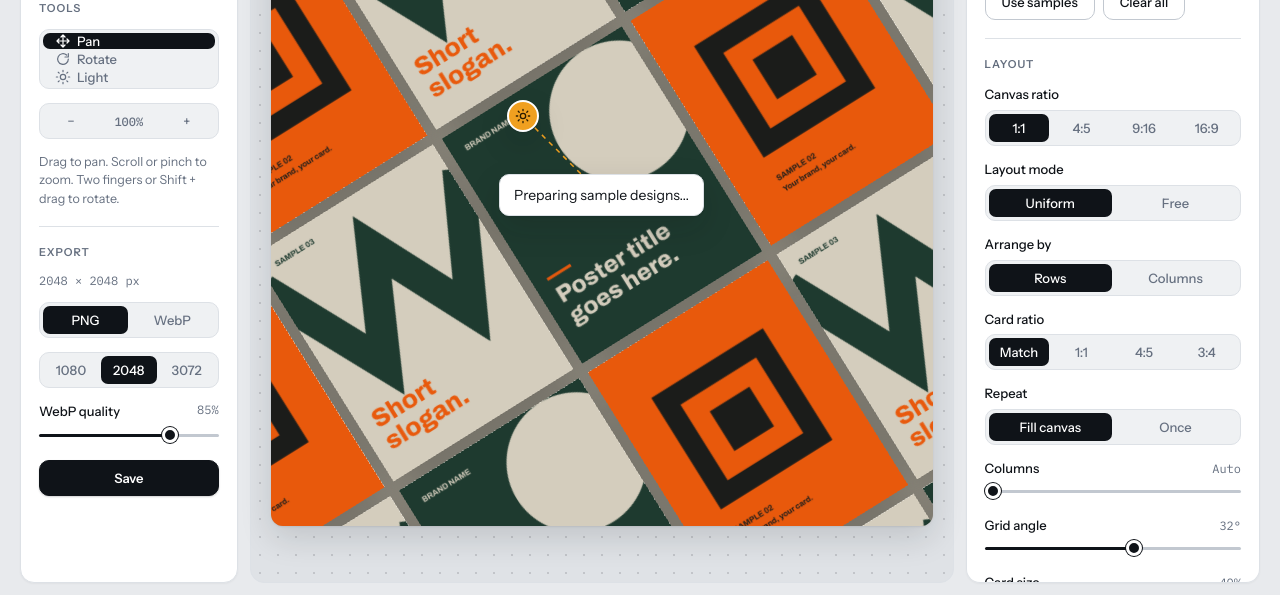
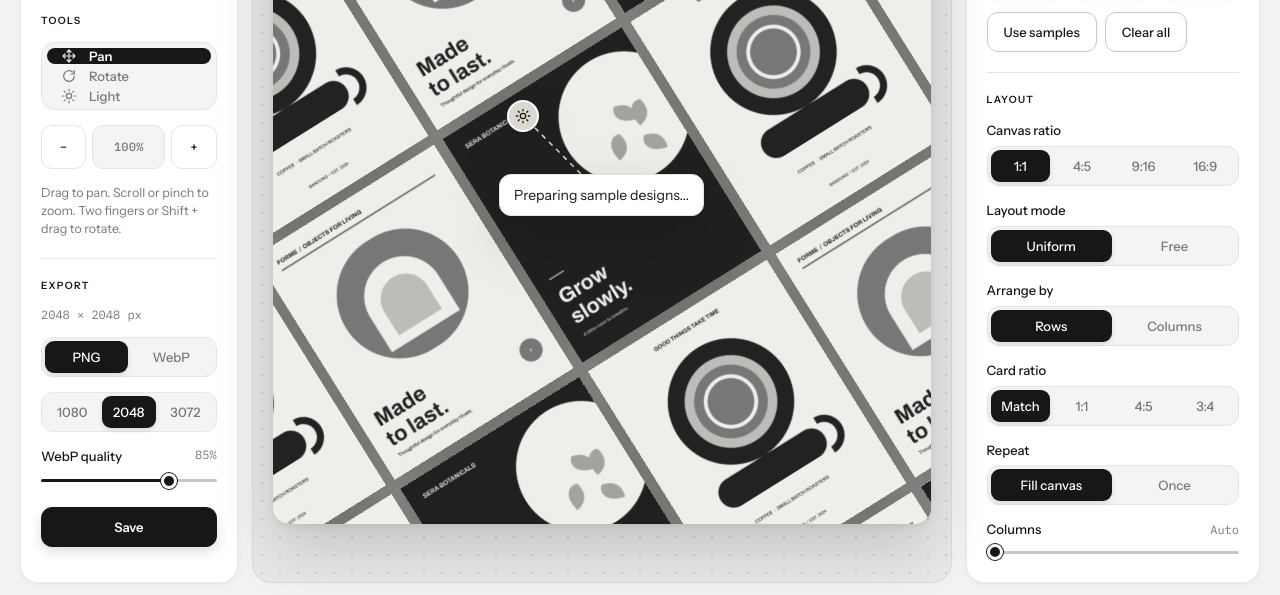
Before and after one commit to revaldyas/flatlay-mockup, a plain HTML site: page index.html in a window 1280 px wide. Shown: the part 213-808 px from the top of the page. Drawn offline with nearby package versions, Linux system fonts and the light colour scheme.

Commit message:
Refine monochrome studio controls

```diff
--- a/index.html
+++ b/index.html
@@ -4,46 +4,49 @@
 <link rel="preconnect" href="https://fonts.gstatic.com" crossorigin>
 <link rel="stylesheet" href="https://fonts.googleapis.com/css2?family=Archivo:wght@400;500;600;700;800&family=Instrument+Sans:wght@400;500;600&family=IBM+Plex+Mono:wght@400;500&display=swap">
 <style>
-/* Layout: tools | canvas workspace | settings. Cool slate neutrals, ink as the one action colour,
-   hairline borders so every container reads as its own surface. */
+/* Layout: tools | canvas workspace | settings. Minimal black and white studio. */
 :root {
-  --bg: #e8eaed;
+  --bg: #f2f2f0;
   --panel: #ffffff;
-  --work: #dfe2e6;
-  --dot: rgba(15, 19, 24, 0.14);
-  --field: #eff1f3;
-  --ink: #0f1318;
-  --muted: #667080;
-  --line: #dde1e6;
-  --line-strong: #c2c8d0;
-  --accent: #0f1318;
+  --work: #e8e8e6;
+  --dot: rgba(20, 20, 20, 0.12);
+  --field: #f4f4f2;
+  --ink: #171717;
+  --muted: #777777;
+  --line: #e5e5e3;
+  --line-strong: #c7c7c4;
+  --accent: #171717;
   --on-accent: #ffffff;
-  --focus: #3d63f2;
-  --sun: #f0a020;
-  --r: 10px;
-  --h: 36px;
+  --choice: #171717;
+  --choice-text: #ffffff;
+  --focus: #555555;
+  --sun: #d8d8d4;
+  --r: 12px;
+  --h: 40px;
   --font: "Instrument Sans", system-ui, -apple-system, "Segoe UI", Roboto, sans-serif;
   --display: "Archivo", "Instrument Sans", system-ui, sans-serif;
   --mono: "IBM Plex Mono", ui-monospace, Menlo, Consolas, monospace;
-  --card: 0 1px 2px rgba(15, 19, 24, 0.04);
-  --lift: 0 1px 2px rgba(15, 19, 24, 0.08), 0 12px 32px rgba(15, 19, 24, 0.14);
+  --card: 0 2px 8px rgba(0, 0, 0, 0.035), 0 1px 2px rgba(0, 0, 0, 0.03);
+  --lift: 0 3px 8px rgba(0, 0, 0, 0.08), 0 24px 60px rgba(0, 0, 0, 0.16);
 }
 @media (prefers-color-scheme: dark) {
   :root:not([data-theme="light"]) {
-    --bg: #090b0d; --panel: #14171b; --work: #0e1114; --dot: rgba(255, 255, 255, 0.08); --field: #1c2025;
-    --ink: #eceff2; --muted: #8a94a1; --line: #242930; --line-strong: #39414b;
-    --accent: #eceff2; --on-accent: #0b0d10; --focus: #8097ff; --sun: #f5b544;
-    --card: 0 1px 2px rgba(0, 0, 0, 0.4);
-    --lift: 0 1px 2px rgba(0, 0, 0, 0.5), 0 12px 32px rgba(0, 0, 0, 0.5);
+    --bg: #151515; --panel: #202020; --work: #111111; --dot: rgba(255, 255, 255, 0.07); --field: #292929;
+    --ink: #f1f1ef; --muted: #a0a0a0; --line: #343434; --line-strong: #505050;
+    --accent: #f1f1ef; --on-accent: #171717; --focus: #bcbcbc; --sun: #d8d8d4;
+    --choice: #3b3b3b; --choice-text: #f1f1ef;
+    --card: 0 2px 8px rgba(0, 0, 0, 0.18);
+    --lift: 0 3px 8px rgba(0, 0, 0, 0.24), 0 24px 60px rgba(0, 0, 0, 0.4);
     color-scheme: dark;
   }
 }
 :root[data-theme="dark"] {
-  --bg: #090b0d; --panel: #14171b; --work: #0e1114; --dot: rgba(255, 255, 255, 0.08); --field: #1c2025;
-  --ink: #eceff2; --muted: #8a94a1; --line: #242930; --line-strong: #39414b;
-  --accent: #eceff2; --on-accent: #0b0d10; --focus: #8097ff; --sun: #f5b544;
-  --card: 0 1px 2px rgba(0, 0, 0, 0.4);
-  --lift: 0 1px 2px rgba(0, 0, 0, 0.5), 0 12px 32px rgba(0, 0, 0, 0.5);
+  --bg: #151515; --panel: #202020; --work: #111111; --dot: rgba(255, 255, 255, 0.07); --field: #292929;
+  --ink: #f1f1ef; --muted: #a0a0a0; --line: #343434; --line-strong: #505050;
+  --accent: #f1f1ef; --on-accent: #171717; --focus: #bcbcbc; --sun: #d8d8d4;
+  --choice: #3b3b3b; --choice-text: #f1f1ef;
+  --card: 0 2px 8px rgba(0, 0, 0, 0.18);
+  --lift: 0 3px 8px rgba(0, 0, 0, 0.24), 0 24px 60px rgba(0, 0, 0, 0.4);
   color-scheme: dark;
 }
 
@@ -145,7 +148,7 @@ kbd { flex: none; min-width: 34px; padding: 4px 8px; text-align: center; font: 5
   position: relative; aspect-ratio: var(--ratio, 1);
   width: min(100%, calc(80vh * var(--ratio, 1)));
   width: min(100cqw, calc(100cqh * var(--ratio, 1)));
-  border-radius: 12px; background: #aba698; overflow: hidden; box-shadow: var(--lift);
+  border-radius: 12px; background: #a6a6a2; overflow: hidden; box-shadow: var(--lift);
 }
 .stage.drop { outline: 3px solid var(--focus); outline-offset: -3px; }
 canvas#gl { display: block; width: 100%; height: 100%; touch-action: none; cursor: grab; }
@@ -243,6 +246,59 @@ input[type=range]::-moz-range-thumb { box-sizing: border-box; width: 16px; heigh
 .sw input[type=color]::-moz-color-swatch { border: 0; border-radius: var(--r); }
 
 @media (prefers-reduced-motion: reduce) { * { scroll-behavior: auto !important; transition: none !important; } }
+
+/* minimal monochrome studio */
+body { background: var(--bg); }
+.app { gap: 14px; }
+.side { padding: 20px; border-color: color-mix(in srgb, var(--line) 82%, transparent); border-radius: 18px; }
+.side section { gap: 15px; padding: 20px 0; }
+.side section:first-child { padding-top: 0; }
+h1 { font-size: 21px; letter-spacing: -0.035em; }
+h2 { color: var(--accent); font-size: 10px; letter-spacing: .13em; }
+.logo { border-radius: 13px; background: var(--accent); color: var(--on-accent); }
+.by { font-size: 11px; }
+.tagline { max-width: 28ch; line-height: 1.55; }
+.center { border: 1px solid color-mix(in srgb, var(--line-strong) 44%, transparent); border-radius: 20px; }
+.stage { border-radius: 16px; }
+.btn { border-radius: 11px; transition: transform .16s ease, background-color .16s ease, border-color .16s ease, box-shadow .16s ease; }
+.btn:hover { border-color: var(--accent); box-shadow: 0 4px 12px rgba(0, 0, 0, .08); transform: translateY(-1px); }
+.btn.solid { background: var(--accent); border-color: var(--accent); box-shadow: 0 5px 12px rgba(0, 0, 0, .13); }
+.seg { border-radius: 12px; }
+.seg button { border-radius: 9px; }
+.seg button[aria-checked="true"] { box-shadow: 0 2px 5px rgba(0, 0, 0, .12); }
+.seg.v { gap: 4px; padding: 5px; border-radius: 14px; }
+.seg.v button {
+  height: 42px; padding: 0 14px; gap: 12px; border-radius: 9px;
+  color: var(--muted); transition: background-color .15s ease, color .15s ease;
+}
+.seg.v button:not([aria-checked="true"]):hover { background: color-mix(in srgb, var(--ink) 6%, var(--field)); color: var(--ink); }
+.seg.v button[aria-checked="true"] {
+  color: var(--choice-text); background: var(--choice); box-shadow: none; font-weight: 600;
+}
+.seg.v button[aria-checked="true"] svg { opacity: .9; }
+.seg.zoom { gap: 6px; padding: 0; border: 0; background: transparent; }
+.seg.zoom button {
+  min-width: 44px; height: 44px; padding: 0; border: 1px solid var(--line); border-radius: 11px;
+  background: var(--panel); color: var(--ink); transition: background-color .15s ease, border-color .15s ease;
+}
+.seg.zoom button:hover { background: var(--field); border-color: var(--line-strong); }
+.seg.zoom #zoomVal {
+  flex: 1; padding: 0 14px; border-color: var(--line); background: var(--field); color: var(--muted);
+  font: 500 12px var(--mono); letter-spacing: .02em;
+}
+.seg.zoom #zoomVal:hover { background: var(--panel); color: var(--ink); }
+.dz { min-height: 48px; border-radius: 13px; border-color: var(--line-strong); background: var(--field); }
+.dz:hover, .dz.drop { border-color: var(--accent); background: color-mix(in srgb, var(--accent) 6%, var(--panel)); }
+#list { gap: 9px; }
+#list li { border-radius: 11px; box-shadow: var(--card); }
+#list .tag { padding: 2px 6px; border-radius: 5px; }
+.sw button, .sw input[type=color] { border-radius: 10px; }
+@media (max-width: 900px) {
+  body { padding: 10px; }
+  .app { gap: 10px; }
+  .center { min-height: min(80vw, 560px); }
+  .side { padding: 18px; }
+}
 </style>
 
 <div class="app">
@@ -419,13 +475,13 @@ input[type=range]::-moz-range-thumb { box-sizing: border-box; width: 16px; heigh
       <div class="ctl">
         <span class="lbl" id="l-bg">Warna latar</span>
         <div class="sw" id="sw" role="group" aria-labelledby="l-bg">
-          <button type="button" data-c="#aba698" aria-label="Abu hangat" title="Abu hangat" style="background:#aba698"></button>
-          <button type="button" data-c="#e7e5df" aria-label="Putih tulang" title="Putih tulang" style="background:#e7e5df"></button>
+          <button type="button" data-c="#a6a6a2" aria-label="Abu-abu" title="Abu-abu" style="background:#a6a6a2"></button>
+          <button type="button" data-c="#e7e7e4" aria-label="Abu muda" title="Abu muda" style="background:#e7e7e4"></button>
           <button type="button" data-c="#ffffff" aria-label="Putih" title="Putih" style="background:#ffffff"></button>
-          <button type="button" data-c="#b9c2b3" aria-label="Hijau pucat" title="Hijau pucat" style="background:#b9c2b3"></button>
-          <button type="button" data-c="#d6c7b0" aria-label="Pasir" title="Pasir" style="background:#d6c7b0"></button>
-          <button type="button" data-c="#2a2e2c" aria-label="Arang" title="Arang" style="background:#2a2e2c"></button>
-          <input type="color" id="bg" value="#aba698" aria-label="Pilih warna lain">
+          <button type="button" data-c="#c7c7c3" aria-label="Perak" title="Perak" style="background:#c7c7c3"></button>
+          <button type="button" data-c="#777777" aria-label="Abu gelap" title="Abu gelap" style="background:#777777"></button>
+          <button type="button" data-c="#222222" aria-label="Hitam" title="Hitam" style="background:#222222"></button>
+          <input type="color" id="bg" value="#a6a6a2" aria-label="Pilih warna lain">
         </div>
       </div>
     </section>
@@ -689,7 +745,7 @@ input[type=range]::-moz-range-thumb { box-sizing: border-box; width: 16px; heigh
   const CARD_RATIOS = { '1:1': 1, '4:5': 4 / 5, '3:4': 3 / 4 };
   const S = {
     designs: [], canvasRatio: '1:1', cardRatio: 'auto', angle: 32, size: 40, gap: 4, tilt: 0,
-    mode: 'seq', seed: 1, bg: '#aba698', shAmt: 38, shDist: 3, shSoft: 45, glow: 0, lightAngle: 135,
+    mode: 'seq', seed: 1, bg: '#a6a6a2', shAmt: 38, shDist: 3, shSoft: 45, glow: 0, lightAngle: 135,
     exportW: 2048, repeat: true, cols: 0, fmt: 'png', quality: 85, panX: 0, panY: 0, zoom: 1, tool: 'pan', lens: 45, radius: 0, layout: 'uniform', flow: 'row'
   };
   const WF = 10, FOV = 30, T = 0.018, D2R = Math.PI / 180, MAXD = 24;
@@ -1140,24 +1196,40 @@ input[type=range]::-moz-range-thumb { box-sizing: border-box; width: 16px; heigh
       const g = c.getContext('2d');
       g.textBaseline = 'alphabetic';
       if (i === 0) {
-        g.fillStyle = '#1e3a2f'; g.fillRect(0, 0, W, H);
-        g.fillStyle = '#d4cdbd'; g.beginPath(); g.arc(780, 330, 330, 0, Math.PI * 2); g.fill();
-        g.fillStyle = '#e8590c'; g.fillRect(70, 820, 130, 14);
-        g.fillStyle = '#d4cdbd'; g.font = F(700, 38); g.fillText(tr('NAMA MEREK'), 70, 110);
-        g.font = F(800, 112); g.fillText(tr('Judul poster'), 70, 960); g.fillText(tr('di sini.'), 70, 1075);
+        g.fillStyle = '#202020'; g.fillRect(0, 0, W, H);
+        g.fillStyle = '#eeeeeb'; g.beginPath(); g.arc(785, 365, 310, 0, Math.PI * 2); g.fill();
+        [[725, 425, -1], [820, 490, 1], [770, 300, 1], [895, 335, -1]].forEach(function (p) {
+          g.save(); g.translate(p[0], p[1]); g.rotate(p[2] * -.55);
+          g.beginPath(); g.moveTo(0, 125); g.bezierCurveTo(-65, 65, -45, 5, 0, 0); g.bezierCurveTo(45, 45, 42, 88, 0, 125); g.fillStyle = '#a3a39e'; g.fill();
+          g.restore();
+        });
+        g.fillStyle = '#eeeeeb'; g.font = F(600, 31); g.fillText('SERA BOTANICALS', 72, 100);
+        g.fillStyle = '#a3a39e'; g.fillRect(74, 830, 82, 7);
+        g.fillStyle = '#eeeeeb'; g.font = F(700, 100); g.fillText('Grow', 70, 970); g.fillText('slowly.', 70, 1080);
+        g.font = F(500, 24); g.fillStyle = '#bcbcb8'; g.fillText('A little room to breathe.', 74, 1150);
       } else if (i === 1) {
-        g.fillStyle = '#e8590c'; g.fillRect(0, 0, W, H);
-        g.fillStyle = '#1b1c1a'; g.fillRect(190, 260, 620, 620);
-        g.fillStyle = '#e8590c'; g.fillRect(290, 360, 420, 420);
-        g.fillStyle = '#1b1c1a'; g.fillRect(390, 460, 220, 220);
-        g.font = F(700, 38); g.fillText(tr('CONTOH 02'), 190, 1010);
-        g.fillStyle = '#1b1c1a'; g.fillText(tr('Merek kamu, kartumu.'), 190, 1070);
+        g.fillStyle = '#eeeeeb'; g.fillRect(0, 0, W, H);
+        g.fillStyle = '#222222'; g.beginPath(); g.arc(500, 480, 300, 0, Math.PI * 2); g.fill();
+        g.fillStyle = '#bcbcb8'; g.beginPath(); g.arc(500, 480, 220, 0, Math.PI * 2); g.fill();
+        g.fillStyle = '#777777'; g.beginPath(); g.arc(500, 480, 175, 0, Math.PI * 2); g.fill();
+        g.strokeStyle = '#eeeeeb'; g.lineWidth = 18; g.beginPath(); g.arc(500, 480, 120, 0, Math.PI * 2); g.stroke();
+        g.fillStyle = '#222222'; g.beginPath(); g.roundRect(210, 780, 580, 145, 72); g.fill();
+        g.beginPath(); g.arc(790, 850, 80, -Math.PI / 2, Math.PI / 2); g.strokeStyle = '#222222'; g.lineWidth = 34; g.stroke();
+        g.fillStyle = '#222222'; g.textAlign = 'center'; g.font = F(700, 28); g.fillText('GOOD THINGS TAKE TIME', 500, 90);
+        g.font = F(700, 68); g.fillText('MORROW', 500, 870);
+        g.font = F(500, 23); g.fillStyle = '#222222'; g.fillText('COFFEE  ·  SMALL BATCH ROASTERS', 500, 1035);
+        g.font = F(500, 20); g.fillText('BANDUNG  /  EST. 2024', 500, 1165); g.textAlign = 'left';
       } else {
-        g.fillStyle = '#d4cdbd'; g.fillRect(0, 0, W, H);
-        g.strokeStyle = '#1e3a2f'; g.lineWidth = 150; g.lineJoin = 'miter'; g.miterLimit = 10;
-        g.beginPath(); g.moveTo(-40, 160); g.lineTo(260, 760); g.lineTo(500, 260); g.lineTo(740, 760); g.lineTo(1040, 160); g.stroke();
-        g.fillStyle = '#e8590c'; g.font = F(800, 120); g.fillText(tr('Slogan'), 70, 1000); g.fillText(tr('singkat.'), 70, 1120);
-        g.fillStyle = '#1e3a2f'; g.font = F(700, 38); g.fillText(tr('CONTOH 03'), 70, 100);
+        g.fillStyle = '#eeeeeb'; g.fillRect(0, 0, W, H);
+        g.fillStyle = '#222222'; g.font = F(700, 30); g.fillText('FORME  /  OBJECTS FOR LIVING', 72, 94);
+        g.strokeStyle = '#222222'; g.lineWidth = 5; g.beginPath(); g.moveTo(72, 125); g.lineTo(928, 125); g.stroke();
+        g.fillStyle = '#777777'; g.beginPath(); g.roundRect(185, 220, 630, 600, 300); g.fill();
+        g.fillStyle = '#eeeeeb'; g.beginPath(); g.arc(500, 535, 190, Math.PI, 0); g.lineTo(690, 730); g.lineTo(310, 730); g.closePath(); g.fill();
+        g.fillStyle = '#bcbcb8'; g.beginPath(); g.arc(500, 550, 120, Math.PI, 0); g.lineTo(620, 680); g.lineTo(380, 680); g.closePath(); g.fill();
+        g.fillStyle = '#222222'; g.font = F(700, 102); g.fillText('Made', 72, 1000); g.fillText('to last.', 72, 1110);
+        g.font = F(500, 24); g.fillText('Thoughtful design for everyday rituals.', 76, 1170);
+        g.fillStyle = '#777777'; g.beginPath(); g.arc(875, 1070, 55, 0, Math.PI * 2); g.fill();
+        g.fillStyle = '#eeeeeb'; g.textAlign = 'center'; g.font = F(700, 19); g.fillText('F', 875, 1077); g.textAlign = 'left';
       }
       out.push({ id: ++uid, name: tr('Contoh {n}', { n: i + 1 }), src: c, thumb: thumbOf(c), sample: true });
     }
```
